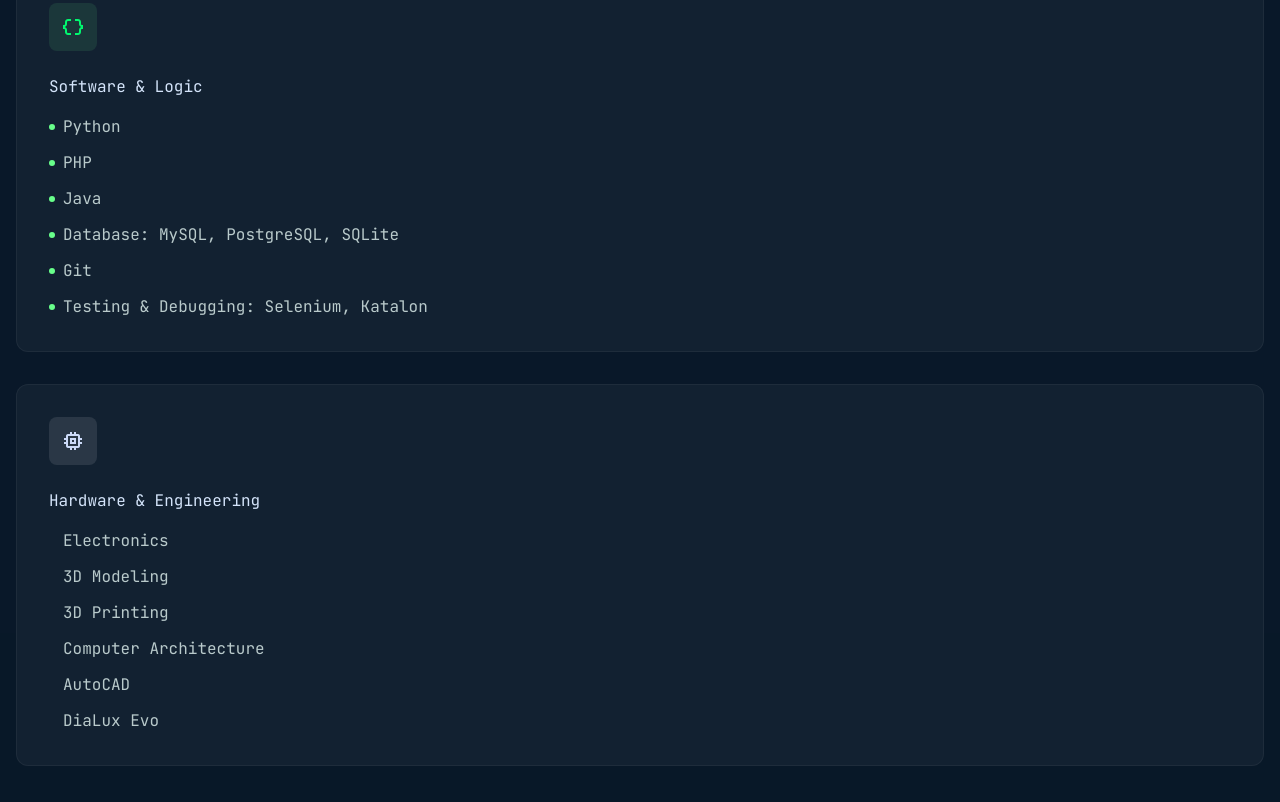
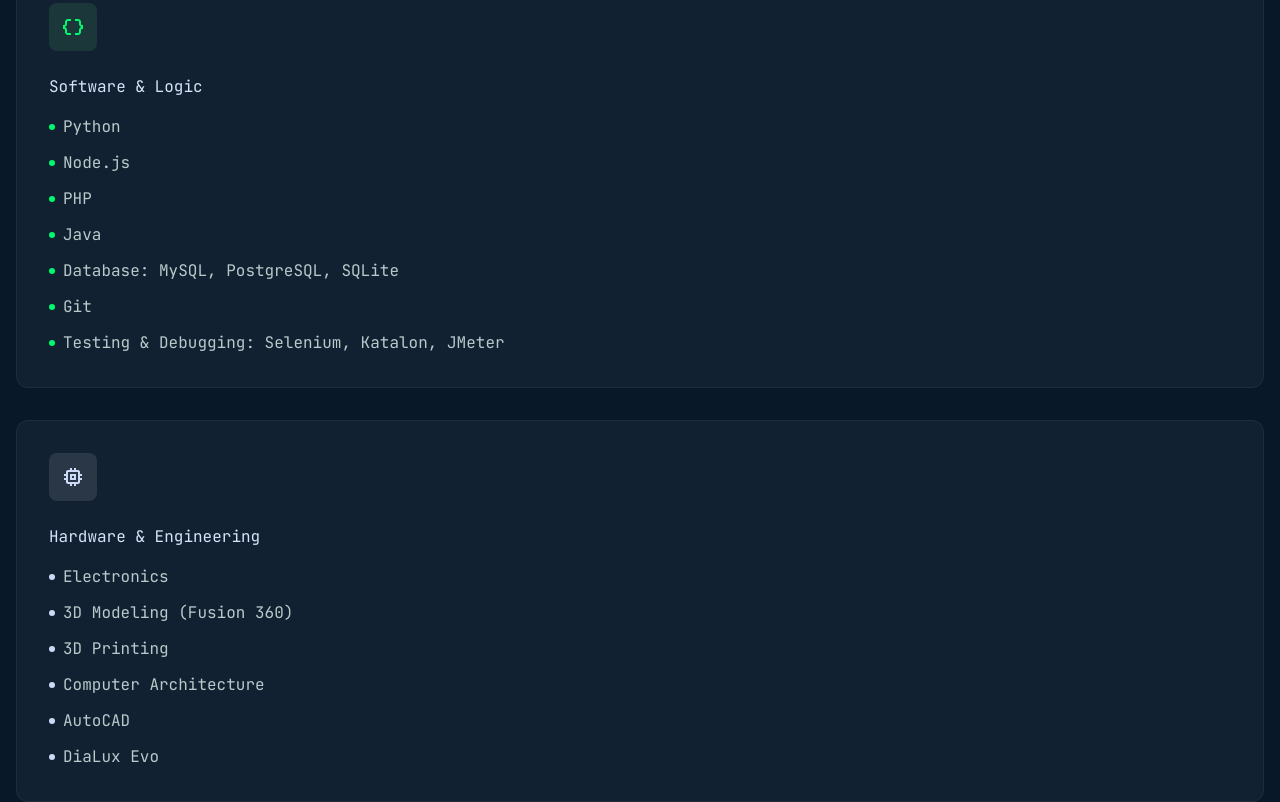
Before and after one commit to CamiloLoaiza0298/Portfolio, a React (Vite) app: page / in a window 1280 px wide. Shown: the part 1400-2202 px from the top of the page. Built offline with nearby package versions, Linux system fonts and the light colour scheme.

Commit message:
Visual improvements for SkillsSection and CVs updated

```diff
--- a/src/components/sections/SkillsSection.jsx
+++ b/src/components/sections/SkillsSection.jsx
@@ -3,15 +3,15 @@
 import { useLanguage } from '../../i18n';
 
 const skillsData = [
-    { icon: 'web', iconColor: 'text-primary-container', iconBackground: 'bg-primary-fixed/10', titleKey: 'skills.frontend', skills: ['HTML', 'CSS', 'JavaScript', 'React', 'Tailwind CSS'] },
-    { icon: 'data_object', iconColor: 'text-secondary-container', iconBackground: 'bg-secondary-fixed/10', titleKey: 'skills.software', skills: ['Python', 'PHP', 'Java', 'Database: MySQL, PostgreSQL, SQLite', 'Git', 'Testing & Debugging: Selenium, Katalon'] },
-    { icon: 'memory', iconColor: 'text-tertiary-container', iconBackground: 'bg-white/10', titleKey: 'skills.hardware', skills: ['Electronics', '3D Modeling', '3D Printing', 'Computer Architecture', 'AutoCAD', 'DiaLux Evo'] },
+    { icon: 'web', iconColor: 'text-primary-container', bulletColor: 'bg-primary-container', iconBackground: 'bg-primary-fixed/10', titleKey: 'skills.frontend', skills: ['HTML', 'CSS', 'JavaScript', 'React', 'Tailwind CSS'] },
+    { icon: 'data_object', iconColor: 'text-secondary-container', bulletColor: 'bg-secondary-container', iconBackground: 'bg-secondary-fixed/10', titleKey: 'skills.software', skills: ['Python', 'Node.js', 'PHP', 'Java', 'Database: MySQL, PostgreSQL, SQLite', 'Git', 'Testing & Debugging: Selenium, Katalon, JMeter'] },
+    { icon: 'memory', iconColor: 'text-tertiary-container', bulletColor: 'bg-tertiary-container', iconBackground: 'bg-white/10', titleKey: 'skills.hardware', skills: ['Electronics', '3D Modeling (Fusion 360)', '3D Printing', 'Computer Architecture', 'AutoCAD', 'DiaLux Evo'] },
   ];
 
-function SkillBox({ title, icon, iconColor, iconBackground, skills, index, inView }) {
+function SkillBox({ title, icon, iconColor, bulletColor, iconBackground, skills, index, inView }) {
   return (
     <div
-      className={`bg-surface-container border border-white/5 p-8 rounded-xl backdrop-blur-md hover:border-primary-container/30 transition-all group hover:scale-[1.02] hover:shadow-xl ${inView ? 'animate-fade-in-up' : 'opacity-0 translate-y-6'}`}
+      className={`bg-surface-container border border-white/5 p-8 rounded-xl backdrop-blur-md hover:border-primary-container/30 transition-all group hover:scale-[1.02] hover:shadow-[0_0_25px_rgba(255,255,255,0.1)] ${inView ? 'animate-fade-in-up' : 'opacity-0 translate-y-6'}`}
       style={{ animationDelay: inView ? `${index * 0.15}s` : '0s' }}
     >
       <div className={'w-12 h-12 ' + iconColor + ' ' + iconBackground + ' rounded-lg flex items-center justify-center mb-6 group-hover:scale-110 transition-transform'}>
@@ -21,7 +21,7 @@
       <ul className="space-y-3">
         {skills.map((skill) => (
           <li key={skill} className="flex items-center gap-2 text-on-surface-variant font-code-sm text-code-sm">
-            <span className={'w-1.5 h-1.5 ' + iconBackground.replace("/10", "") + ' rounded-full'}></span> {skill}
+            <span className={`w-1.5 h-1.5 ${bulletColor} rounded-full`}></span> {skill}
           </li>
         ))}
       </ul>
@@ -43,7 +43,7 @@
 
         <div className="grid grid-cols-1 md:grid-cols-3 gap-8">
           {skillsData.map((skill, i) => (
-            <SkillBox key={skill.titleKey} title={t(skill.titleKey)} icon={skill.icon} iconColor={skill.iconColor} iconBackground={skill.iconBackground} skills={skill.skills} index={i} inView={inView} />
+            <SkillBox key={skill.titleKey} title={t(skill.titleKey)} icon={skill.icon} iconColor={skill.iconColor} bulletColor={skill.bulletColor} iconBackground={skill.iconBackground} skills={skill.skills} index={i} inView={inView} />
           ))}
         </div>
       </div>
```
Also changed, not shown: 2 other files (tests, documents, lock files or other folders).
